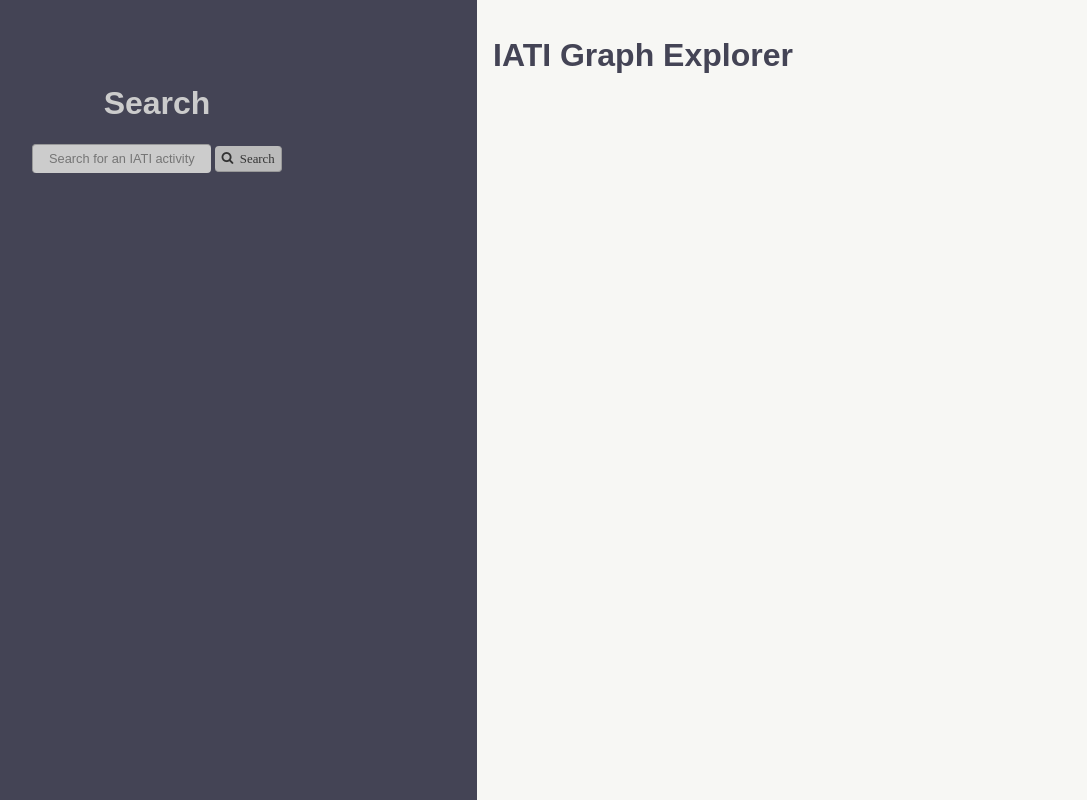
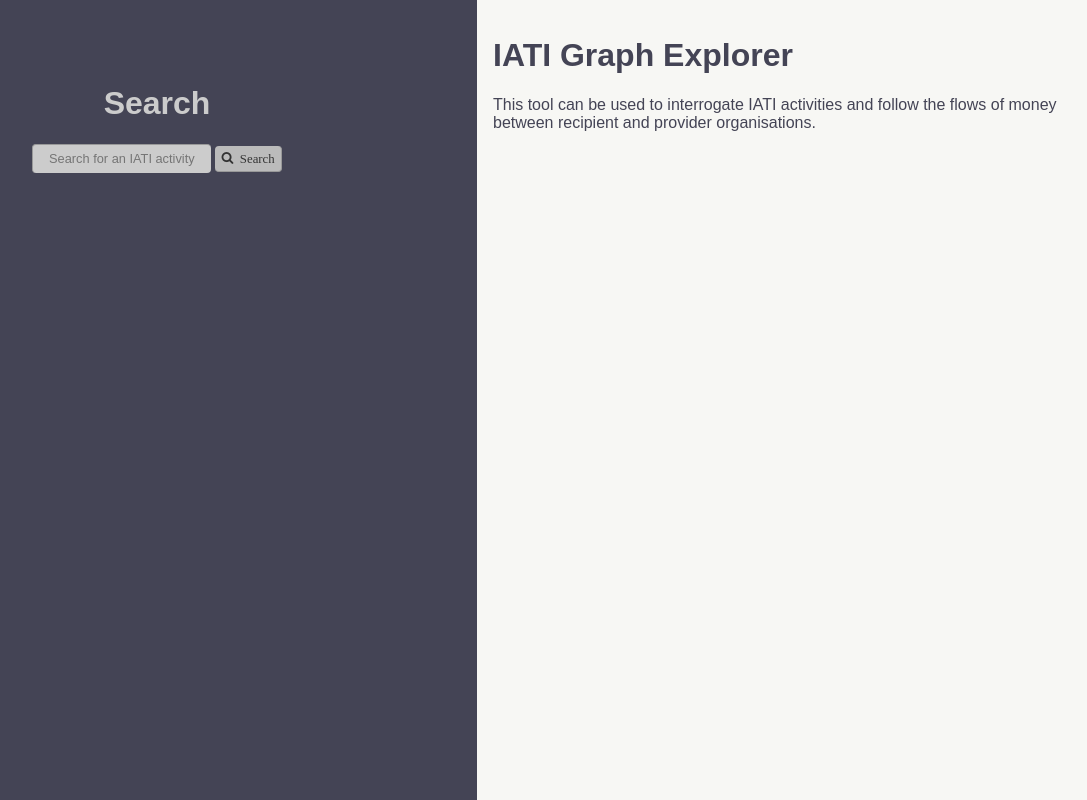
Before and after one commit to AidData-WM/iatigraph, a Flask app: page / in a window 1280 px wide. Shown: the whole page, without its empty margins (163-1250 px from the left). Run offline with Flask 2, Linux system fonts and the light colour scheme; parts of the project's set-up code (start-up, migrations or seed data) failed here and were passed over.

Commit message:
Add a message to the home screen

```diff
--- a/app/static/js/views.js
+++ b/app/static/js/views.js
@@ -28,7 +28,7 @@
 
 site.WelcomeView = Backbone.View.extend({
   render: function() {
-    this.setElement($(this.template()));
+    this.setElement($('<div>').html(this.template()));
     return this;
   },
 });
--- a/app/templates/WelcomeView.html
+++ b/app/templates/WelcomeView.html
@@ -1,3 +1,4 @@
-<h1>IATI Graph Explorer</h1>
-
-<p>Lorem ipsum</p>
+<div>
+    <h1>IATI Graph Explorer</h1>
+    <p>This tool can be used to interrogate IATI activities and follow the flows of money between recipient and provider organisations.</p>
+</div>
```
